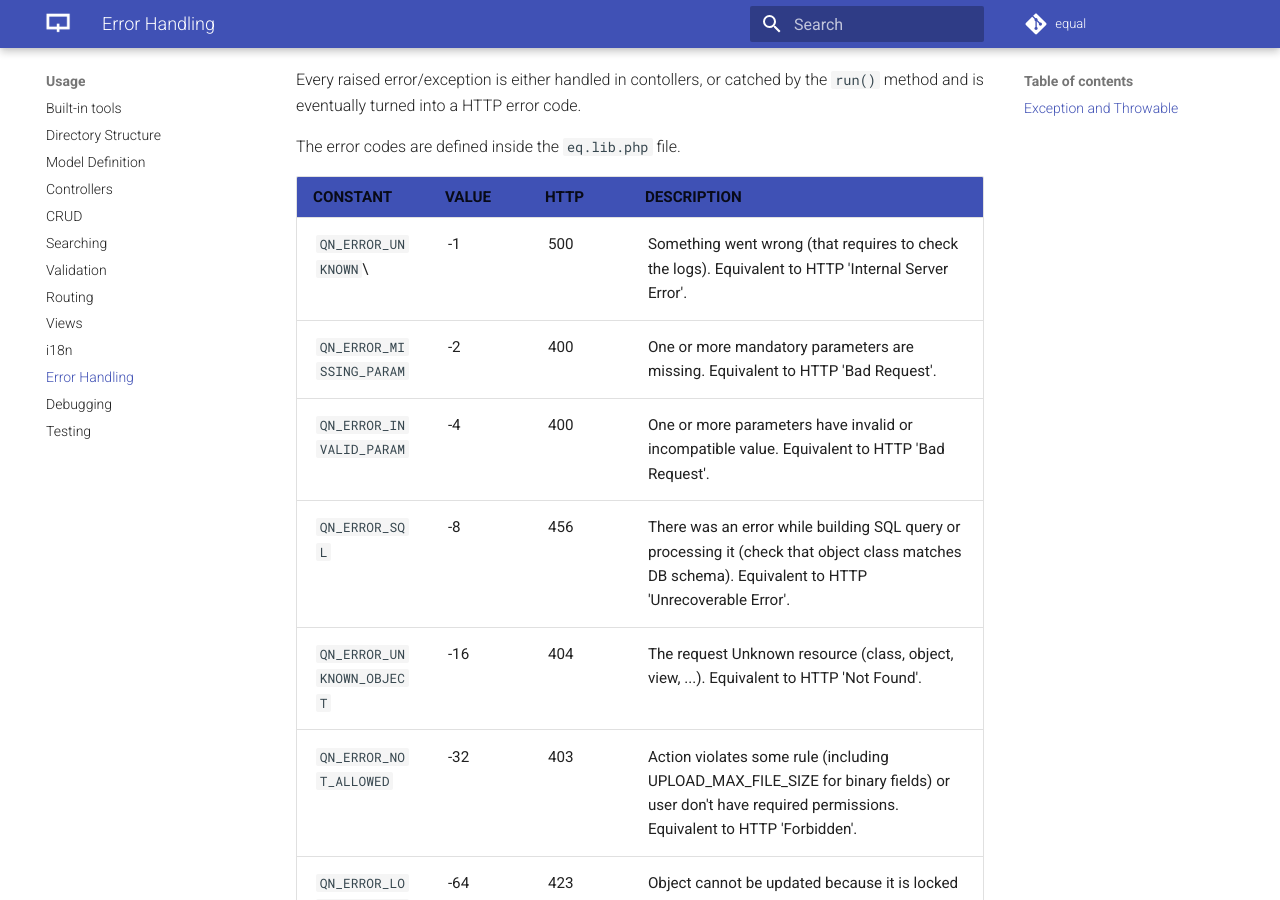
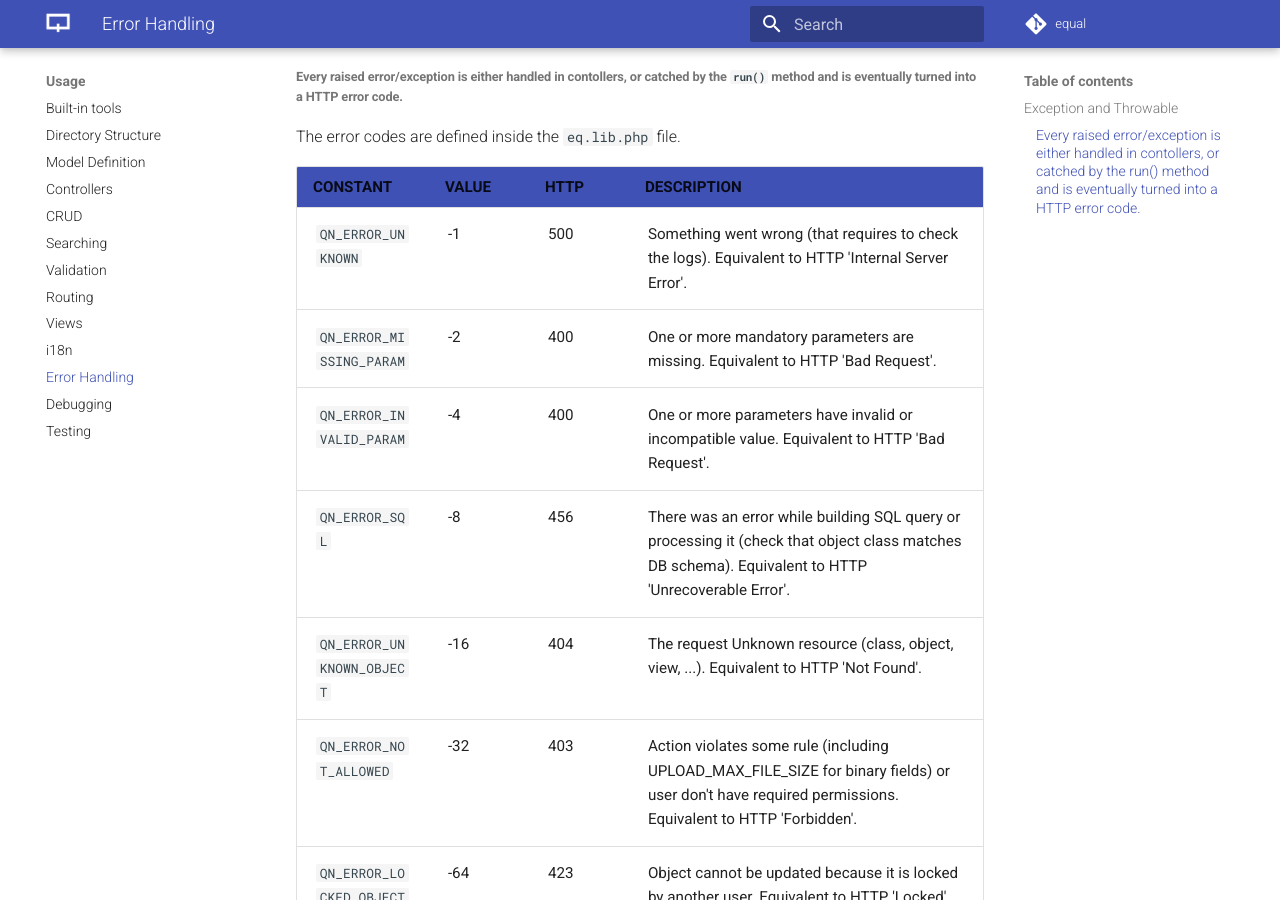
Before and after one commit to equalframework/equal-doc, an MkDocs documentation site: the page built from docs/usage/error-handling.md, in a window 1280 px wide and 900 px high, scrolled down 362 px. Built offline with MkDocs 1.6.1 and Material for MkDocs 9.7.7, drawn with Linux system fonts in a browser that asks for light colours; comment, search, counter and statistics services are not loaded.

Commit message:
added docs

```diff
--- a/docs/usage/error-handling.md
+++ b/docs/usage/error-handling.md
@@ -10,13 +10,13 @@ eQual natively handles most errors as exceptions.
 
 While it remains possible to use try/catch blocks, any "throwable" that is not explicitly unhandled will by handled by eQual.
 
-Every raised error/exception is either handled in contollers, or catched by the `run()` method and is eventually turned into a HTTP error code.
+###### Every raised error/exception is either handled in contollers, or catched by the `run()` method and is eventually turned into a HTTP error code.
 
 The error codes are defined inside the `eq.lib.php` file.
 
 | CONSTANT                   | VALUE | HTTP | DESCRIPTION                                                  |
-| -------------------------- | ----- | ---- | ------------------------------------------------------------ |
-| `QN_ERROR_UNKNOWN`\        | -1    | 500  | Something went wrong (that requires to check the logs). Equivalent to  HTTP 'Internal Server Error'. |
+| -------------------------------- | --- | --- | -------------------------------------------------------- |
+| `QN_ERROR_UNKNOWN`         | -1    | 500  | Something went wrong (that requires to check the logs). Equivalent to  HTTP 'Internal Server Error'. |
 | `QN_ERROR_MISSING_PARAM`   | -2    | 400  | One or more mandatory parameters are missing. Equivalent to  HTTP 'Bad Request'. |
 | `QN_ERROR_INVALID_PARAM`   | -4    | 400  | One or more parameters have invalid or incompatible value. Equivalent to  HTTP 'Bad Request'. |
 | `QN_ERROR_SQL`             | -8    | 456  | There was an error while building SQL query or processing it (check that object class matches DB schema). Equivalent to  HTTP 'Unrecoverable Error'. |
```
